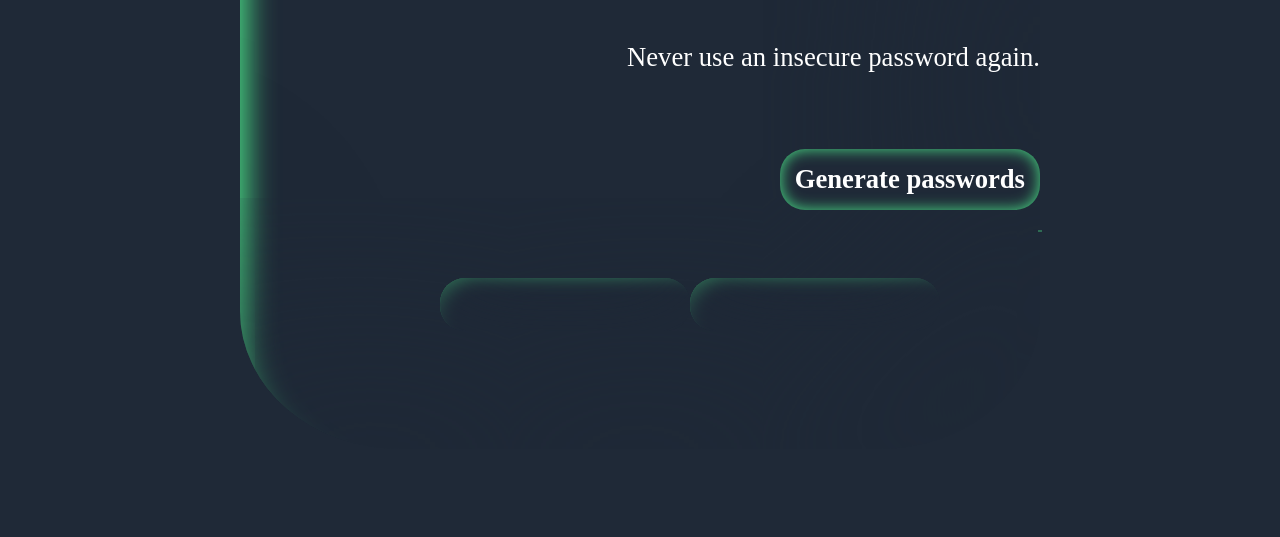
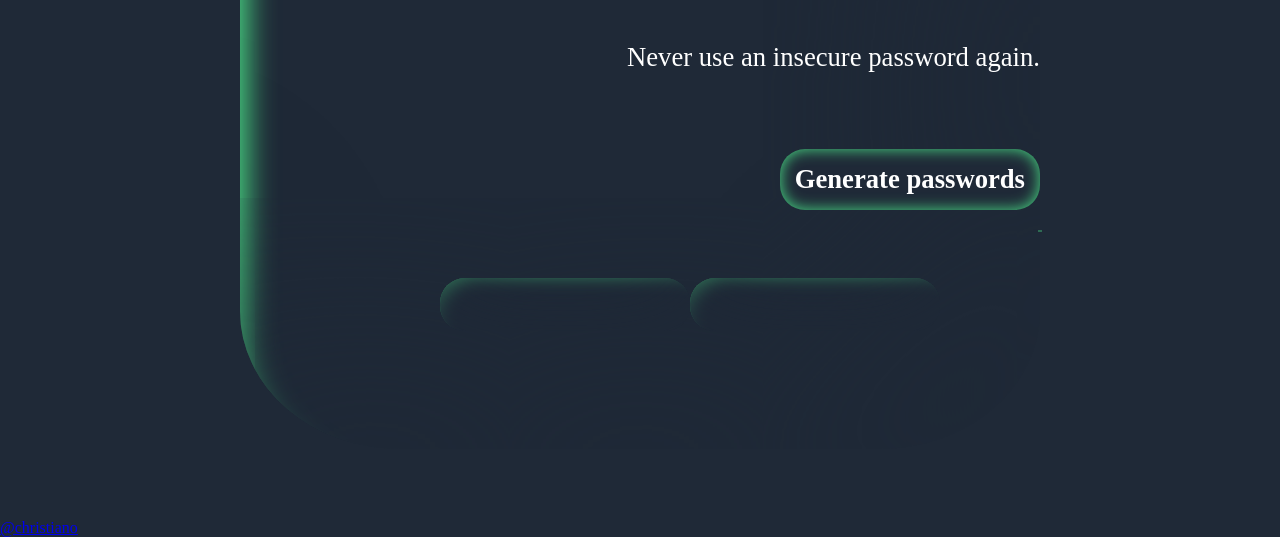
Before and after one commit to christiano-developer/Password_generator_CD, a plain HTML site: page index.html in a window 1280 px wide. Shown: the part 311-848 px from the top of the page. Drawn offline with nearby package versions, Linux system fonts and the light colour scheme.

Commit message:
updated with profile link

```diff
--- a/index.html
+++ b/index.html
@@ -25,6 +25,7 @@
         <p id="output2-el"></p>
       </div>
     </div>
+    <footer><a href="https://github.com/christiano-developer">@christiano</a></footer>
     <script src="index.js"></script>
   </body>
 </html>
```
